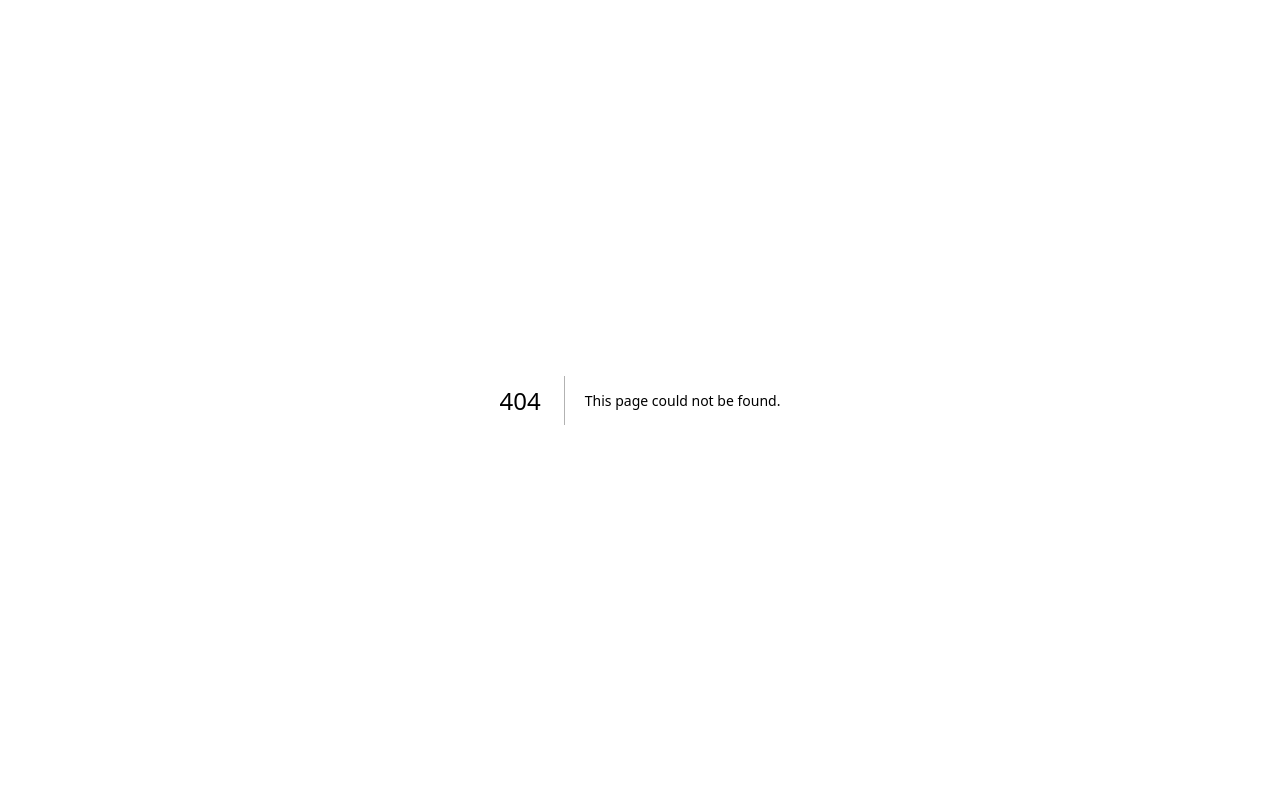
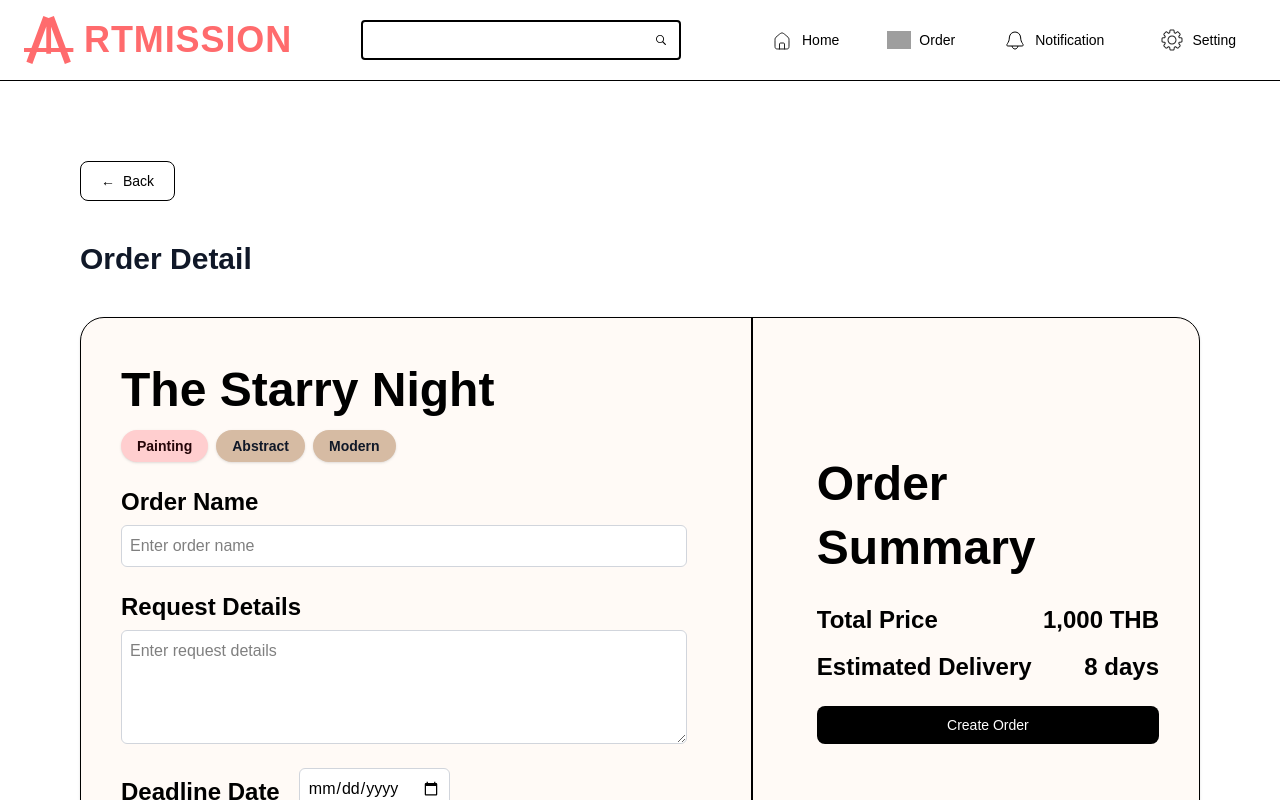
Before and after one commit to AiSiriRak/Artmission, a Next.js app in the folder frontend/: page /artworks/1/order in a window 1280 px wide. Before the commit this address had no page. Shown: the top 800 px of the page. Built offline with nearby package versions, Linux system fonts and the light colour scheme; no server answers; grey boxes are pictures that could not be loaded; a web font is replaced by a local one.

Commit message:
feat(frontend): Add Order placement page

```diff
--- /dev/null
+++ b/frontend/src/app/artworks/[id]/order/page.tsx
@@ -0,0 +1,26 @@
+"use client"
+
+import MainLayout from "@/components/feature/main/MainLayout";
+import { Button } from "@/components/ui/Button";
+import { OrderRequestSection } from "@/components/feature/order-placement/OrderRequestSection";
+
+export default function OrderPlacementPage() {
+  return (
+    <MainLayout usertype="customer">
+
+        <div className="p-20">
+            <Button
+              variant="light"
+              /*onClick={onBack}*/
+              className="text-button mb-10 flex items-center gap-2 !border"
+            >
+              <span>←</span> Back
+            </Button>
+
+            <h2 className="text-h2 mb-10 font-bold text-gray-900">Order Detail</h2>
+            <OrderRequestSection />
+
+        </div>
+        </MainLayout>
+  );
+}
--- /dev/null
+++ b/frontend/src/components/feature/order-placement/OrderRequestSection.tsx
@@ -0,0 +1,126 @@
+import { Button } from "@/components/ui/Button";
+import { useState } from "react";
+
+const mockArtwork = {
+  name: "The Starry Night",
+  //   description:
+  //     "Lorem ipsum dolor sit amet, consectetur adipiscing elit. Sed do eiusmod tempor incididunt ut labore et dolore magna aliqua.",
+  category: "Painting",
+  styles: ["Abstract", "Modern"],
+  minimum_deadline_days: 7,
+  price: 1000,
+  //   images: ["/default-avatar.png", "/default-avatar.png", "/default-avatar.png", "/default-avatar.png", "/default-avatar.png"],
+};
+
+// calculate the minimum date (YYYY-MM-DD) based on the minimum_deadline_days (number)
+const getMinDeadlineDate = (minDays: number): string => {
+  const currentDate = new Date();
+  currentDate.setDate(currentDate.getDate() + minDays + 1); // Add 1 to ensure the minimum date is at least minDays from today
+  return currentDate.toISOString().split("T")[0]; // Format as YYYY-MM-DD
+};
+
+// calculate the estimate deadline by user's selected date and current date
+const getEstimatedDeliveryDate = (deadline: string): string => {
+   if (!deadline) return "-";
+
+  const today = new Date();
+  today.setHours(0, 0, 0, 0);
+
+  const deadlineDate = new Date(`${deadline}T00:00:00`);
+  const diffTime = deadlineDate.getTime() - today.getTime();
+  const daysDiff = Math.round(diffTime / (1000 * 60 * 60 * 24));
+
+  return `${daysDiff} days`;
+};
+
+
+export function OrderRequestSection() {
+  const [deadline, setDeadline] = useState(getMinDeadlineDate(mockArtwork.minimum_deadline_days));
+  const estimatedDelivery = getEstimatedDeliveryDate(deadline);
+
+  return (
+    <div className="flex justify-between items-center border border-primary-500 rounded-3xl bg-secondary-200 shadow-sm">
+      {/* Order Request Section */}
+      <div className="w-full m-6">
+        <div className="p-4 flex flex-col flex-1 gap-6">
+          {/* Todo: replace with actual artwork name load from backend */}
+
+          {/* Artwork Info section*/}
+          <div className="flex flex-col gap-2">
+            <h1 className="text-h1">{mockArtwork.name}</h1>
+            <div className="flex flex-wrap gap-2">
+              <p className="px-4 py-1.5 bg-accent-200 text-primary-400 rounded-full text-sm font-semibold shadow-sm">
+                {mockArtwork.category}
+              </p>
+              {mockArtwork.styles.map((style, index) => (
+                <span
+                  key={index}
+                  className="px-4 py-1.5 bg-secondary-600 text-gray-900 rounded-full text-sm font-semibold shadow-sm"
+                >
+                  {style}
+                </span>
+              ))}
+            </div>
+          </div>
+
+          <div className="flex flex-col gap-2">
+            <h3 className="text-h3">Order Name</h3>
+            <input
+              type="text"
+              className="border border-gray-300 rounded-md bg-white p-2"
+              placeholder="Enter order name"
+            />
+          </div>
+
+          <div className="flex flex-col gap-2">
+            <h3 className="text-h3">Request Details</h3>
+            <textarea
+              className="border border-gray-300 rounded-md bg-white p-2"
+              placeholder="Enter request details"
+              rows={4}
+            ></textarea>
+          </div>
+
+          <div className="flex gap-4">
+            <h3 className="text-h3 pt-2">Deadline Date</h3>
+
+            <div className="flex flex-col items-center gap-2">
+              <input
+                type="date"
+                lang="en-GB"
+                min={getMinDeadlineDate(mockArtwork.minimum_deadline_days)}
+                onChange={(e) => setDeadline(e.target.value)}
+                className="border border-gray-300 rounded-md bg-white p-2"
+              />
+              <p className="text-sm text-gray-400">
+                Minimum {mockArtwork.minimum_deadline_days} days required
+              </p>
+            </div>
+          </div>
+        </div>
+      </div>
+
+      {/* create vertical line */}
+      <div className="w-px self-stretch border border-primary-500 mx-6"></div>
+
+      {/* Order Summary Section */}
+      <div className="w-160 flex flex-col gap-6 m-10">
+        <h1 className="text-h1">Order Summary</h1>
+        <div className="flex flex-col gap-4">
+          <div className="flex justify-between">
+            <p className="text-h3">Total Price</p>
+            <p className="text-h3 font-bold">{mockArtwork.price.toLocaleString()} THB</p>
+          </div>
+          <div className="flex justify-between">
+            <p className="text-h3">Estimated Delivery</p>
+            {/* use deadline date to calurate esstimated deliverry */}
+            <p className="text-h3 font-bold">{estimatedDelivery}</p>
+          </div>
+        </div>
+        <Button variant="dark" >
+          Create Order
+        </Button>
+      </div>
+    </div>
+  );
+}
```
